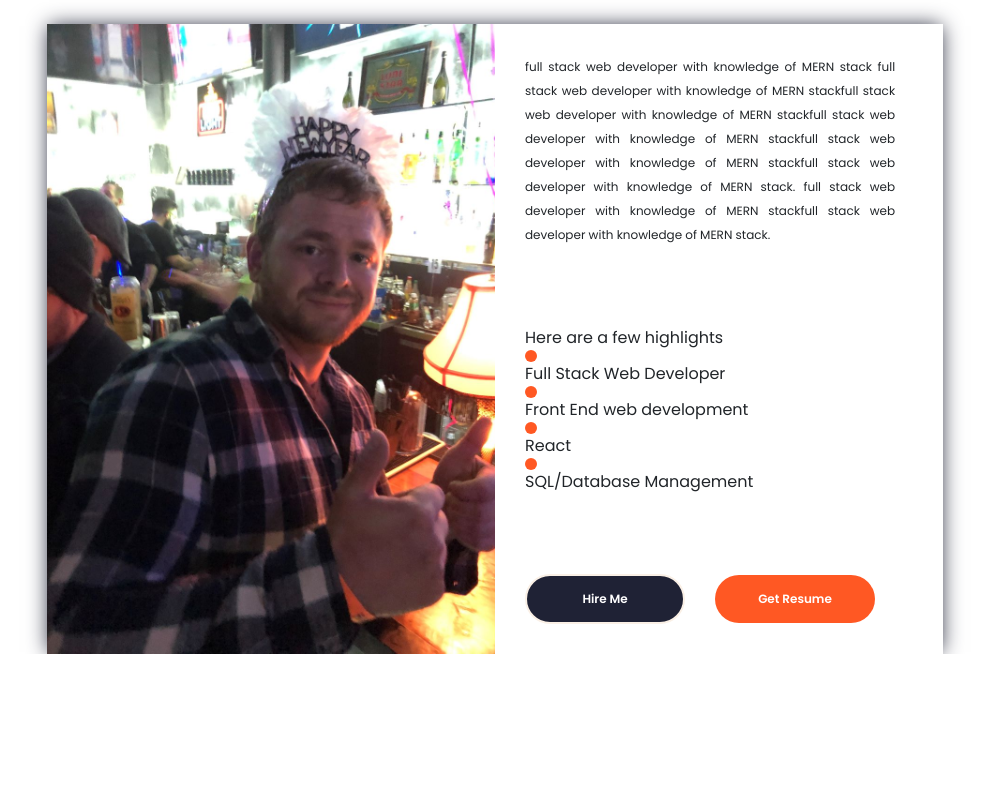
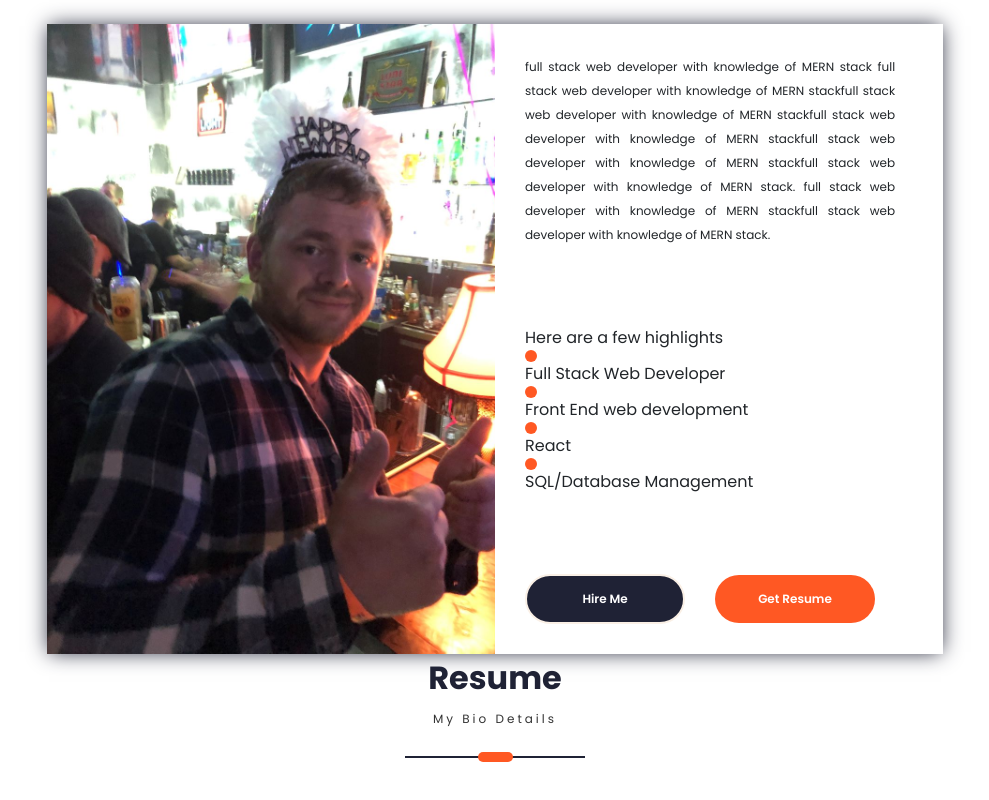
Before and after one commit to chris6661/new-portfolio, a React (Create React App) app in the folder client/: page / in a window 1280 px wide. Shown: the part 850-1650 px from the top of the page, without its empty margins (145-1134 px from the left). Before the commit the page ends 1504 px from the top, so only its background shows below. Built offline with nearby package versions, Linux system fonts and the light colour scheme; a web font is replaced by a local one.

Commit message:
started resume component, added reusable components

```diff
--- /dev/null
+++ b/client/src/PortfolioContainer/Resume/Resume.js
@@ -0,0 +1,39 @@
+import React, {useState} from 'react'
+import ScreenHeading from "../../utilities/ScreenHeading/ScreenHeading"
+import ScrollService from "../../utilities/ScrollService"
+import Animations from "../../utilities/Animations"
+import "./Resume.css"
+
+export default function Resume(props) {
+
+    const [selectedBulletIndex, SetSelectedBulletIndex] = useState(0)
+    const [carousalOffSetStyle, setCarousalOffSetStyle] = useState({})
+
+    const ResumeHeading = (props) => {
+        <div className='resume-heading'>
+            <div className='resume-main-heading'>
+                <div className='heading-bullet'>
+
+                </div>
+            </div>
+        </div>
+
+    }
+
+    let fadeInScreenHandler = (screen) => {
+        if(screen.fadeScreen !== props.id)
+        return
+        Animations.animations.fadeInScreen(props.id)
+    }
+
+    const fadeInSubscription = ScrollService.currentScreenFadeIn.subscribe(fadeInScreenHandler);
+
+  return (
+    <div resume-container screen-container id={props.id || ""}>
+        <div className='resume-content'>
+            <ScreenHeading title={'Resume'} subHeading={"My Bio Details"}/>
+        </div>
+
+    </div>
+  )
+}
--- a/client/src/utilities/commonUtils.js
+++ b/client/src/utilities/commonUtils.js
@@ -1,5 +1,6 @@
 import Home from "../PortfolioContainer/Home/Home";
 import AboutMe from "../PortfolioContainer/AboutMe/AboutMe"
+import Resume from "../PortfolioContainer/Resume/Resume"
 
 export const TOTAL_SCREENS = [
     {
@@ -9,6 +10,10 @@ export const TOTAL_SCREENS = [
     {
         screen_name: "AboutMe",
         component: AboutMe,
+    },
+    {
+        screen_name: "Resume",
+        component: Resume,
     },
 ]
 
```
Also changed, not shown: client/src/PortfolioContainer/Resume/Resume.css (added).
